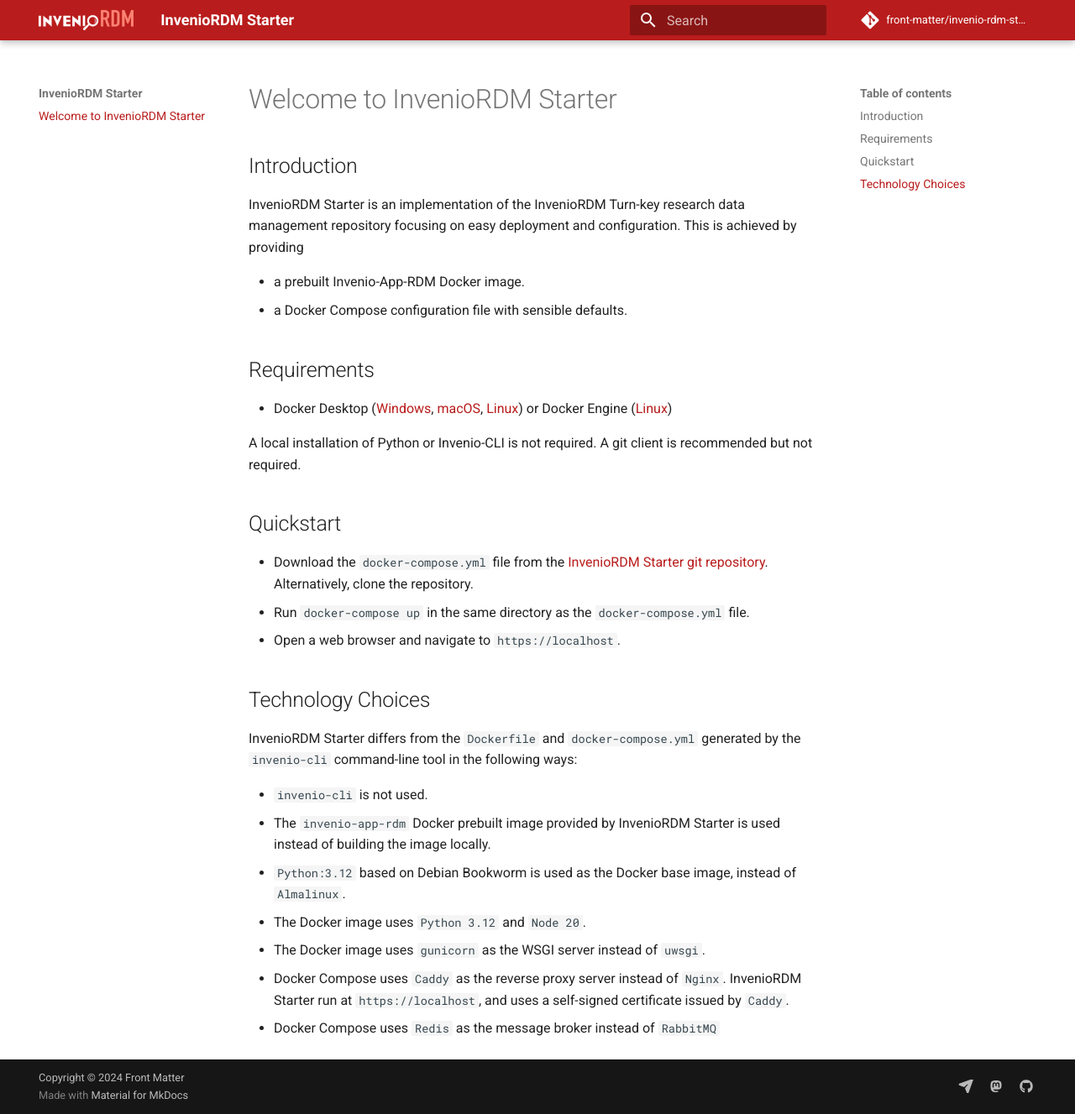
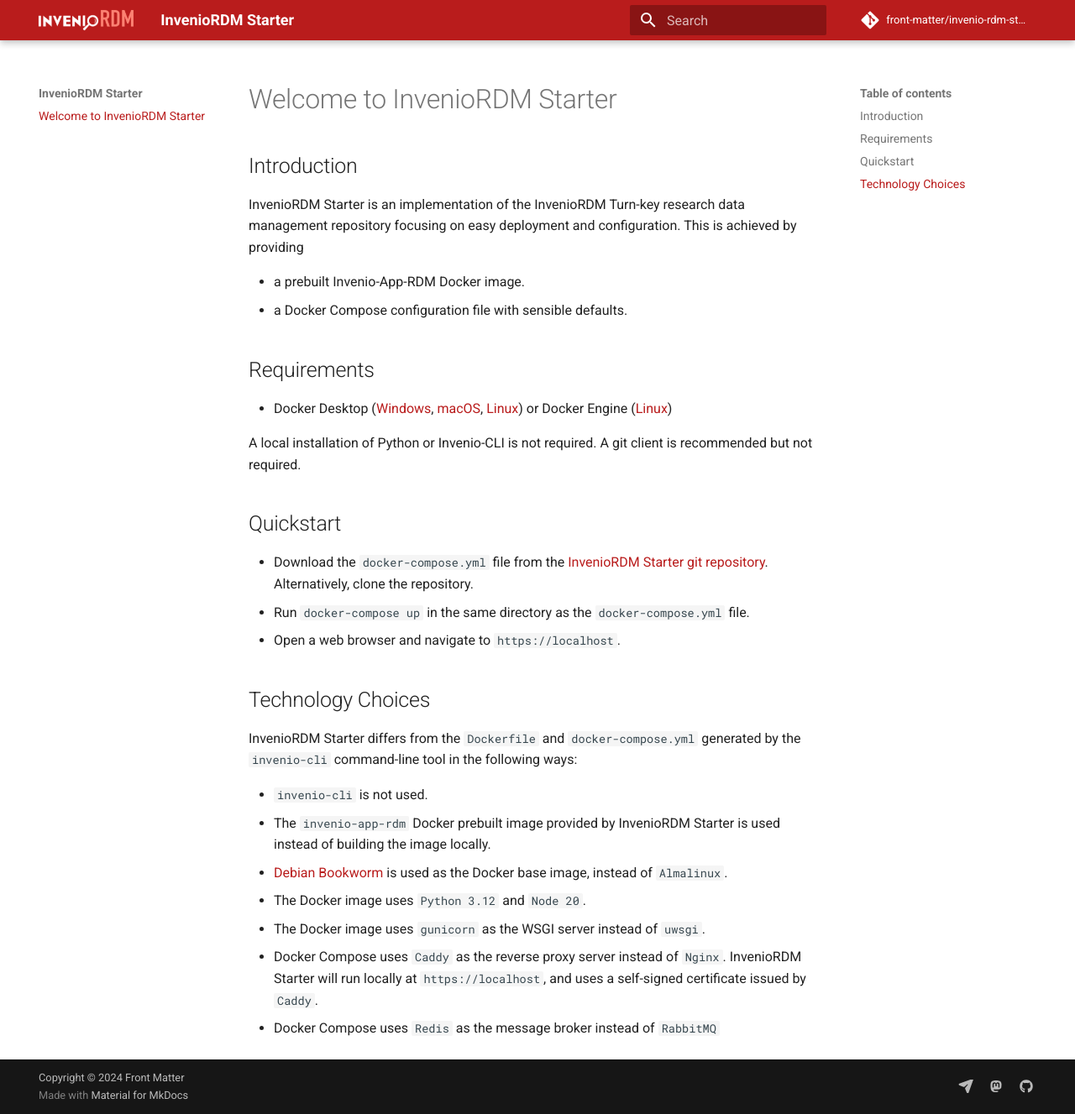
Before and after one commit to front-matter/invenio-rdm-starter, an MkDocs documentation site: the page built from docs/index.md, in a window 1280 px wide and 1327 px high. Shown: the whole window at 84% size. Built offline with MkDocs 1.6.1 and Material for MkDocs 9.7.7, drawn with Linux system fonts in a browser that asks for light colours; comment, search, counter and statistics services are not loaded.

Commit message:
Update index.md

```diff
--- a/docs/index.md
+++ b/docs/index.md
@@ -26,8 +26,8 @@
 
 * `invenio-cli` is not used.
 * The `invenio-app-rdm` Docker prebuilt image provided by InvenioRDM Starter is used instead of building the image locally.
-* `Python:3.12` based on Debian Bookworm is used as the Docker base image, instead of `Almalinux`.
+* [Debian Bookworm](https://www.debian.org/releases/bookworm/) is used as the Docker base image, instead of `Almalinux`.
 * The Docker image uses `Python 3.12` and `Node 20`.
 * The Docker image uses `gunicorn` as the WSGI server instead of `uwsgi`.
-* Docker Compose uses `Caddy` as the reverse proxy server instead of `Nginx`. InvenioRDM Starter run at `https://localhost`, and uses a self-signed certificate issued by `Caddy`.
+* Docker Compose uses `Caddy` as the reverse proxy server instead of `Nginx`. InvenioRDM Starter will run locally at `https://localhost`, and uses a self-signed certificate issued by `Caddy`.
 * Docker Compose uses `Redis` as the message broker instead of `RabbitMQ`
```
